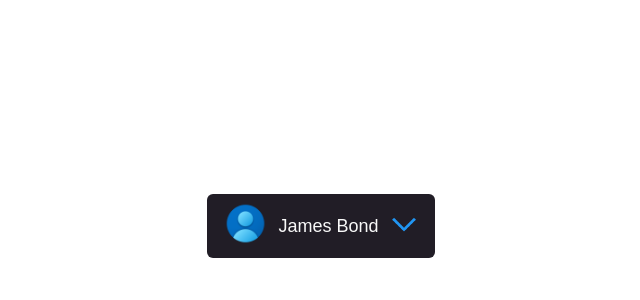
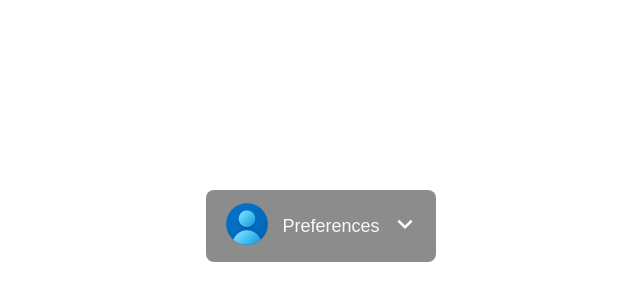
Before and after one commit to rajjitlai/react-templates-FREE, a React (Vite) app: page /about in a window 1280 px wide. Shown: the part 174-474 px from the top of the page, without its empty margins (319-959 px from the left). Built offline with nearby package versions, Linux system fonts and the light colour scheme.

Commit message:
template-dropdown_02-ended

```diff
--- a/src/App.jsx
+++ b/src/App.jsx
@@ -1,4 +1,5 @@
 import { DropDown_01 } from "./Components/DropDown_01/DropDown_01"
+import DropDown_02 from "./Components/DropDown_02/DropDown_02"
 import Menu_01 from "./Components/Menu_01/Menu_01"
 import Menu_02 from "./Components/Menu_02/Menu_02"
 import "./global.css"
@@ -13,7 +14,10 @@ const App = () => {
       {/* <Menu_02 /> */}
 
       {/* DropDown_01 */}
-      <DropDown_01 />
+      {/* <DropDown_01 /> */}
+
+      {/* DropDown_02 */}
+      <DropDown_02 />
     </>
   )
 }
--- /dev/null
+++ b/src/Components/DropDown_02/DropDown_02.tsx
@@ -0,0 +1,76 @@
+import React, {
+    FC, ReactNode, RefObject, useRef, useState
+} from 'react'
+
+import "./dropdown_02.css"
+
+import account from "../../assets/account.png"
+import down from "../../assets/down.svg"
+import moon from "../../assets/moon.svg"
+
+type IconProps = {
+    children: ReactNode;
+    className?: string;
+    iconRef?: RefObject<HTMLSpanElement>;
+}
+
+const Icon: FC<IconProps> = ({
+    children,
+    iconRef, className
+}) => (
+    <span ref={iconRef} className={`${className!} materials-symbols-outlined`}>
+        {children}
+    </span>
+)
+
+const DropDown_02 = () => {
+    const buttonRef = useRef<HTMLButtonElement>(null);
+    const chevronRef = useRef<HTMLSpanElement>(null);
+    const [isOpen, setIsOpen] = useState<boolean>(false);
+    const [menuTop, setMenuTop] = useState<string>();
+    const [menuRight, setMenuRight] = useState<string>();
+
+    const handleButtonClick = () => {
+        const buttonRect = buttonRef?.current?.getBoundingClientRect();
+
+        const chevronRect = chevronRef?.current?.getBoundingClientRect();
+
+        if (buttonRect && chevronRect && isOpen) {
+            const menuRight = buttonRect.right - chevronRect.right;
+            const menuTop = chevronRect.top - buttonRect.top;
+            setMenuRight(`${menuRight}px`);
+            setMenuTop(`${menuTop}px`);
+        } else {
+            setMenuRight("0px");
+            setMenuTop("78px");
+        }
+
+        setIsOpen(!isOpen);
+    }
+
+    return (
+        <>
+            <div className={`dropdown ${isOpen ? "open":""}`}>
+                <button ref={buttonRef} onClick={handleButtonClick}>
+                    <Icon>
+                        <img src={account} alt='account' style={{width: 50}} />
+                    </Icon>
+                    <span>Preferences</span>
+                    <Icon iconRef={chevronRef} className="chevron">
+                            {isOpen ? <img src={down} />:<img src={down}/>}
+                    </Icon>
+                </button>
+                <div className={`menu ${isOpen ? "open" : ""}`} style={{right: menuRight, top: menuTop}}>
+                    <button>
+                        <Icon>
+                            <img src={moon} alt='moon' style={{width: 30}} />
+                        </Icon>
+                        <span>Dark Mode</span>
+                    </button>
+                </div>
+            </div>
+        </>
+    )
+}
+
+export default DropDown_02
--- /dev/null
+++ b/src/Components/DropDown_02/dropdown_02.css
@@ -0,0 +1,67 @@
+.dropdown{
+    position: relative;
+}
+
+.dropdown button{
+    display: flex;
+    align-items: center;
+    gap: 10px;
+    height: 72px;
+    color: #f9f9f9;
+    background: transparent;
+    border-radius: 8px;
+    border:0;
+}
+
+.dropdown > button{
+    position: relative;
+    z-index: 2;
+    background: rgba(0, 0, 0, 0.45);
+    transition: 0.3s;
+}
+
+.menu{
+    position: absolute;
+    overflow: hidden;
+    z-index: 1;
+    width: 100%;
+    height: 168px;
+    opacity: 0;
+    scale: 0;
+    visibility: hidden;
+    transform-origin: 100% 0%;
+    border-radius: 8px;
+    background: rgba(0, 0, 0, 0.45);
+    transform: 0.4s;
+}
+
+.dropdown.open .menu{
+    scale: 1;
+    right: 0;
+    top: 72px;
+    opacity: 1;
+    visibility: visible;
+}
+
+.menu button{
+    border: 0;
+    width: 100%;
+    height: 56px;
+    border-radius: 0;
+}
+
+.menu button:hover{
+    background: rgba(0, 0, 0, 0.26);
+}
+
+.chevron{
+    margin-left: auto;
+    transition: 0.4s;
+}
+.chevron img{
+    width: 30px;
+}
+
+.dropdown.open .chevron{
+    rotate: -180deg;
+}
```
Also changed, not shown: src/assets/down.svg (added), src/assets/moon.svg (added).
